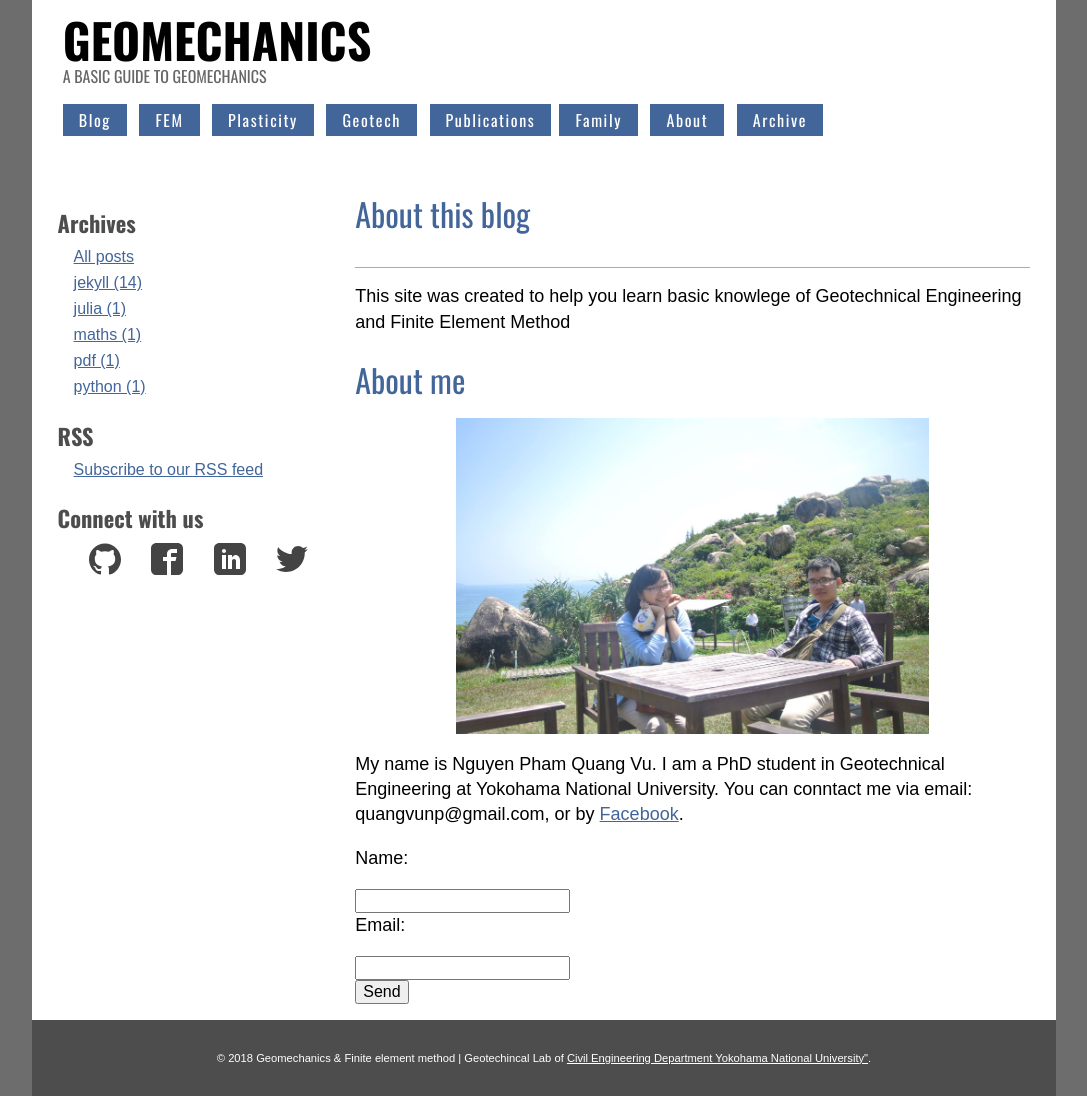
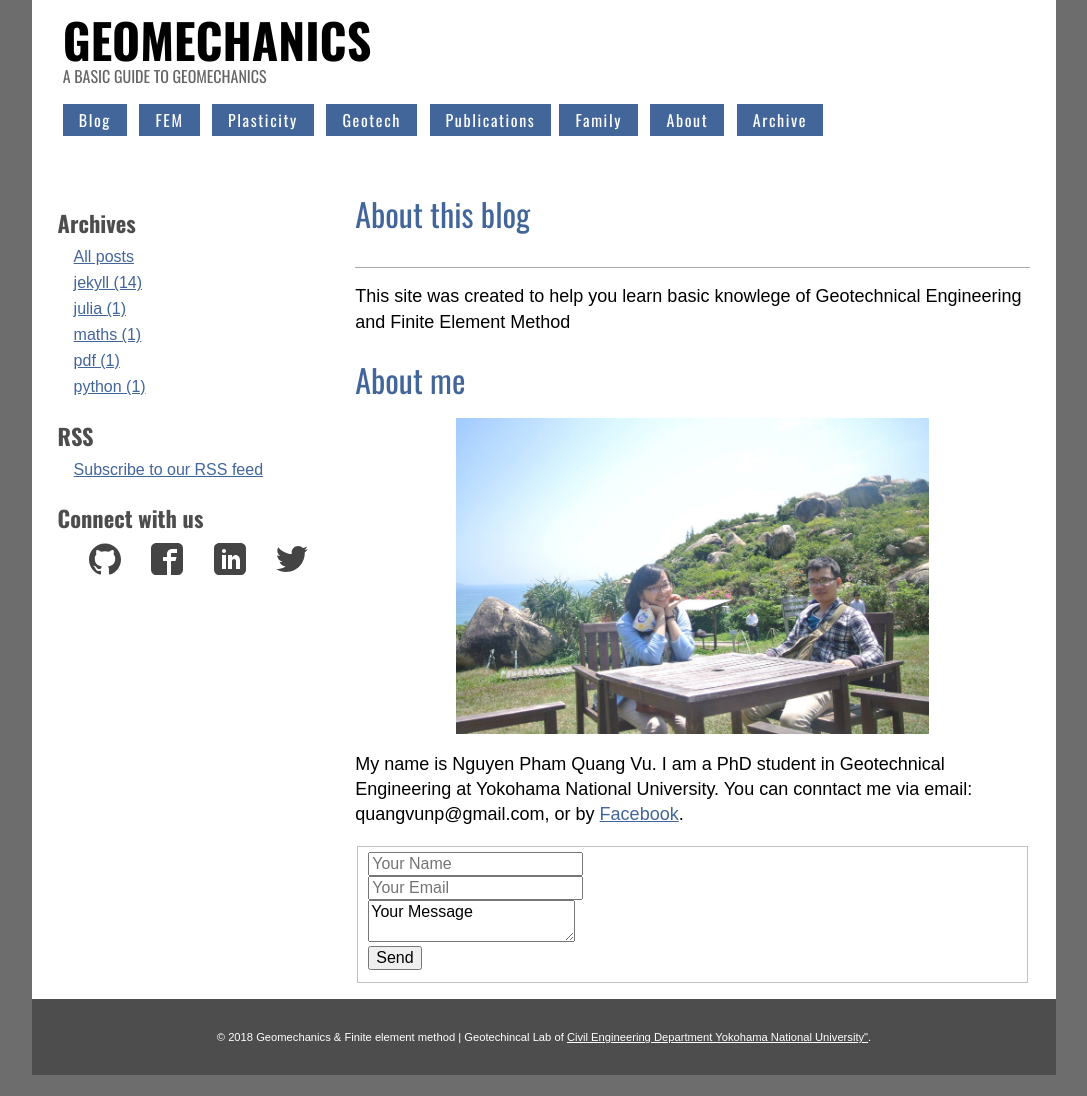
Before and after one commit to quangvunp/geomechanics, a Jekyll site: the page built from about.md, in a window 1280 px wide. Shown: the whole page, without its empty margins (96-1183 px from the left). Built offline with Jekyll 4.4.1, drawn with Linux system fonts in a browser that asks for light colours; after the commit the page ends 1075 px from its top, so only the background shows below that.

Commit message:
Update about.md

```diff
--- a/about.md
+++ b/about.md
@@ -11,8 +11,20 @@ This site was created to help you learn basic knowlege of Geotechnical Engineeri
 
 My name is Nguyen Pham Quang Vu. I am a PhD student in Geotechnical Engineering at Yokohama National University. You can conntact me via email: quangvunp@gmail.com, or by [Facebook]("https://www.facebook.com/quangvu.np").
 
-<form action="//formspree.io/quangvunp@gmail.com" method="POST">
-    <p>Name: </p><input type="text" name="name"><br />
-    <p>Email: </p><input type="email" name="email"><br />
+<form class="form-horizontal" action="//formspree.io/quangvunp@gmail.com" method="POST">
+<fieldset>
+  <div class="form-group">
+    <input type="text" name="name" placeholder="Your Name">
+  </div>
+  <div class="form-group">
+    <input type="email" name="_replyto" placeholder="Your Email">
+  </div>
+  <div class="form-group">
+    <textarea class="form-control" id="textarea" name="message">Your Message</textarea>
+  </div>
+  <div class="form-group">
     <input type="submit" value="Send">
+  </div>
+    <input type="text" name="_gotcha" style="display:none" />
+</fieldset>
 </form>
```
